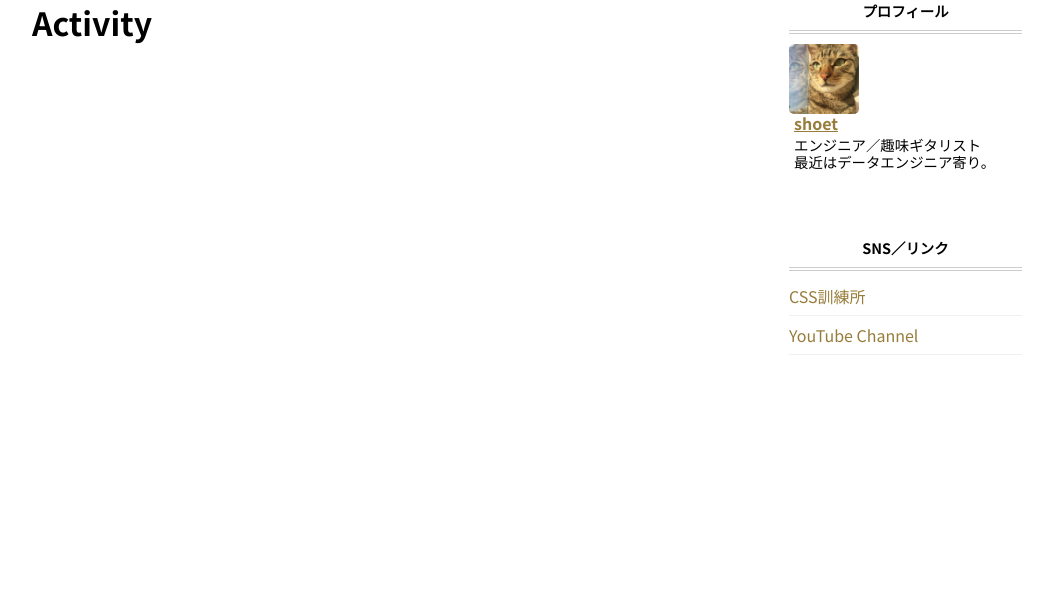
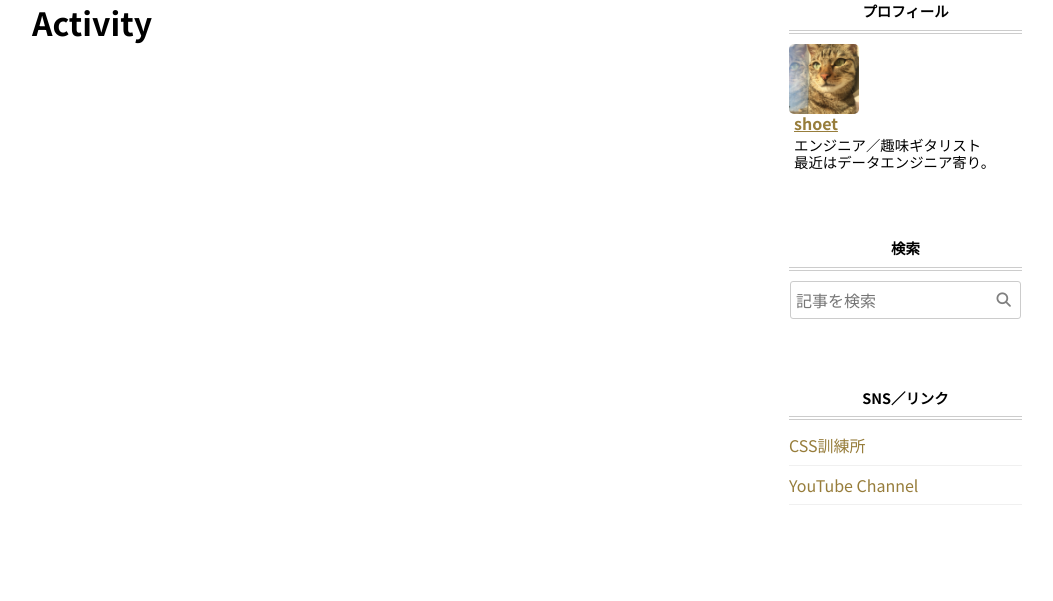
Before and after one commit to shoet/blog-flask, a Flask app: page / in a window 1280 px wide. Shown: the part 247-848 px from the top of the page, without its empty margins (103-1156 px from the left). Before the commit the page ends 602 px from the top, so only its background shows below. Run offline with Flask 3, Linux system fonts and the light colour scheme; data that the repository does not hold is empty; parts of the project's set-up code (start-up, migrations or seed data) failed here and were passed over.

Commit message:
検索バーの追加

```diff
--- a/apps/blog/templates/blog/base.html
+++ b/apps/blog/templates/blog/base.html
@@ -6,6 +6,7 @@
         <link rel="stylesheet" href="{{ url_for('static', filename='css/style.css') }}"/>
         <meta name="viewport" content="width=device-width, initial-scale=1">
         <link rel="stylesheet" href="https://cdnjs.cloudflare.com/ajax/libs/normalize/8.0.1/normalize.min.css" integrity="sha512-NhSC1YmyruXifcj/KFRWoC561YpHpc5Jtzgvbuzx5VozKpWvQ+4nXhPdFgmx8xqexRcpAglTj9sIBWINXa8x5w==" crossorigin="anonymous" referrerpolicy="no-referrer" />
+        <link rel="stylesheet" href="https://cdnjs.cloudflare.com/ajax/libs/font-awesome/6.4.0/css/all.min.css" integrity="sha512-iecdLmaskl7CVkqkXNQ/ZH/XLlvWZOJyj7Yy7tcenmpD1ypASozpmT/E0iPtmFIB46ZmdtAc9eNBvH0H/ZpiBw==" crossorigin="anonymous" referrerpolicy="no-referrer" />
         <!-- <link rel="stylesheet" href="{{ url_for('static', filename='css/bootstrap.min.css') }}"/> -->
     </head>
     </head>
@@ -42,13 +43,18 @@
                             </div>
                         </div>
                     </div>
-                    <!-- <div class="sub-box">
+                    <div class="sub-box">
                         <div class="sub-box__title">検索</div>
                         <div class="sub-box__divider"/></div>
                         <div class="sub-box__body">
-                            <input type="text" placeholder="Search activity 未実装">
+                            <form method="get" class="search-form" action="{{ url_for('blog.search_activity', keyword='') }}">
+                                <div>
+                                    <input type="text" value="" name="keyword" class="search-form__input" placeholder="記事を検索">
+                                    <button type="submit" class="search-form__btn"></button>
+                                </div>
+                            </form>
                         </div>
-                    </div> -->
+                    </div>
                     <div class="sub-box">
                         <div class="sub-box__title">SNS／リンク</div>
                         <div class="sub-box__divider"></div>
--- a/apps/blog/templates/blog/post.html
+++ b/apps/blog/templates/blog/post.html
@@ -1,4 +1,4 @@
-{% extends 'blog/base.html' %}
+{% extends 'admin/base.html' %}
 {% block title %}PostItem{% endblock %}
 {% block content %}
 <div class="container">
--- a/apps/blog/views.py
+++ b/apps/blog/views.py
@@ -12,7 +12,8 @@ from flask import (
     abort,
     Markup,
     current_app,
-    send_from_directory
+    send_from_directory,
+    request
 )
 from flask_login import login_required, current_user
 import markdown
@@ -38,7 +39,6 @@ def save_thumbnail_image(image):
     file.save(image_path)
     return image_uuid_file_name
 
-@blog.route('/', methods=['GET'])
 def index():
     post_items = (db.session
                     .query(PostItem)
@@ -48,7 +48,6 @@ def index():
     return render_template('blog/index.html', post_items=post_items)
 
 
-@blog.route('/images/<string:filename>', methods=['GET'])
 def thumbnail_image_file(filename):
     print(filename)
     return send_from_directory(Path(current_app.config['IMAGE_PATH'], 'thumbnail'), filename)
@@ -94,8 +93,6 @@ def save_to_storage(form):
         form.body.data)
     return thumbnail_image_file_name, content_file_name
 
-
-@blog.route(f'/{os.environ["PAGE_POST_ITEM_ROUTE"]}', methods=['GET', 'POST'])
 @login_required
 def post_item():
     form = PostForm()
@@ -131,7 +128,6 @@ def post_item():
     return render_template('blog/post.html', form=form)
 
 
-@blog.route('/activities/<int:post_item_id>', methods=['GET'])
 def edit_item(post_item_id):
     post_item = db.session.query(PostItem).filter(PostItem.id == post_item_id).first()
 
@@ -146,3 +142,23 @@ def edit_item(post_item_id):
 
     md_content = Markup(markdown.markdown(body, extensions=['fenced_code']))
     return render_template('blog/detail.html', post_item=post_item, md_content=md_content)
+
+def search_activity():
+    args = request.args
+    keyword = args.get('keyword')
+    if keyword is None:
+        return redirect(url_for('blog.index'))
+    post_items = (db.session
+                    .query(PostItem)
+                    .filter(PostItem.title.like(f'%{keyword}%'))
+                    .outerjoin(PostTag, PostItem.id == PostTag.post_id)
+                    .order_by(PostItem.created_at.desc())
+                    .all())
+    return render_template('blog/search.html', keyword=keyword, post_items=post_items)
+
+
+blog.add_url_rule('/', view_func=index, methods=['GET'])
+blog.add_url_rule('/images/<string:filename>', view_func=thumbnail_image_file, methods=['GET'])
+blog.add_url_rule(f'/{os.environ["PAGE_POST_ITEM_ROUTE"]}', view_func=post_item, methods=['GET', 'POST'])
+blog.add_url_rule('/activities/<int:post_item_id>', view_func=edit_item, methods=['GET'])
+blog.add_url_rule('/search', view_func=search_activity, methods=['GET'])
--- a/apps/static/css/style.css
+++ b/apps/static/css/style.css
@@ -138,6 +138,46 @@ body {
 }
 .sub-box__link-item a {
     text-decoration: none;
+}
+.search-form {
+    margin: 1px;
+    padding-top: 5px;
+    padding-bottom: 5px;
+    padding-left: 3px;
+    position: relative;
+    border: 1px solid #ccc;
+    border-radius: 3px;
+}
+.search-form__input {
+    position: absolute;
+    left: 0;
+    width: 100%;
+    background: none;
+    border: none;
+    outline: none;
+    font-size: 1.0rem;
+    line-height: 1.5rem;
+    padding-right: 1.7rem;
+    position: relative;
+}
+.search-form__input::placeholder {
+    font-size: 1.0rem;
+}
+.search-form__btn {
+    border: none;
+    background: none;
+    position: absolute;
+    top: 52%;
+    right: 3px;
+    transform: translateY(-50%);
+    color: gray;
+    font-family: 'FontAwesome';
+    font-weight: 900;
+    font-size: 0.9rem;
+}
+.search-form__btn::after {
+    content: '\f002';
+    background-color: transparent;
 }
 
 /* home page */
```
Also changed, not shown: apps/blog/templates/blog/search.html (added, +31 -0 lines).
